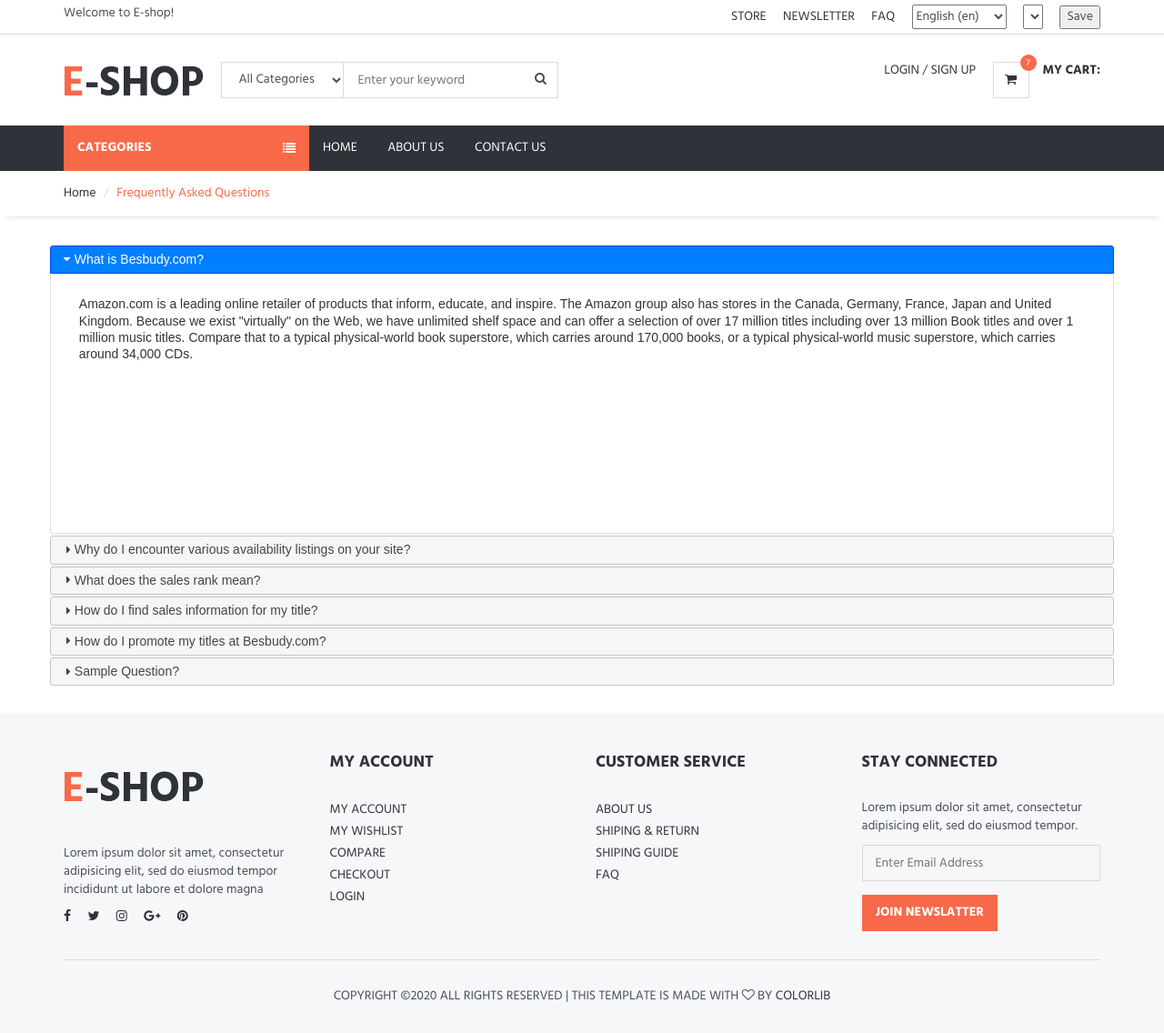
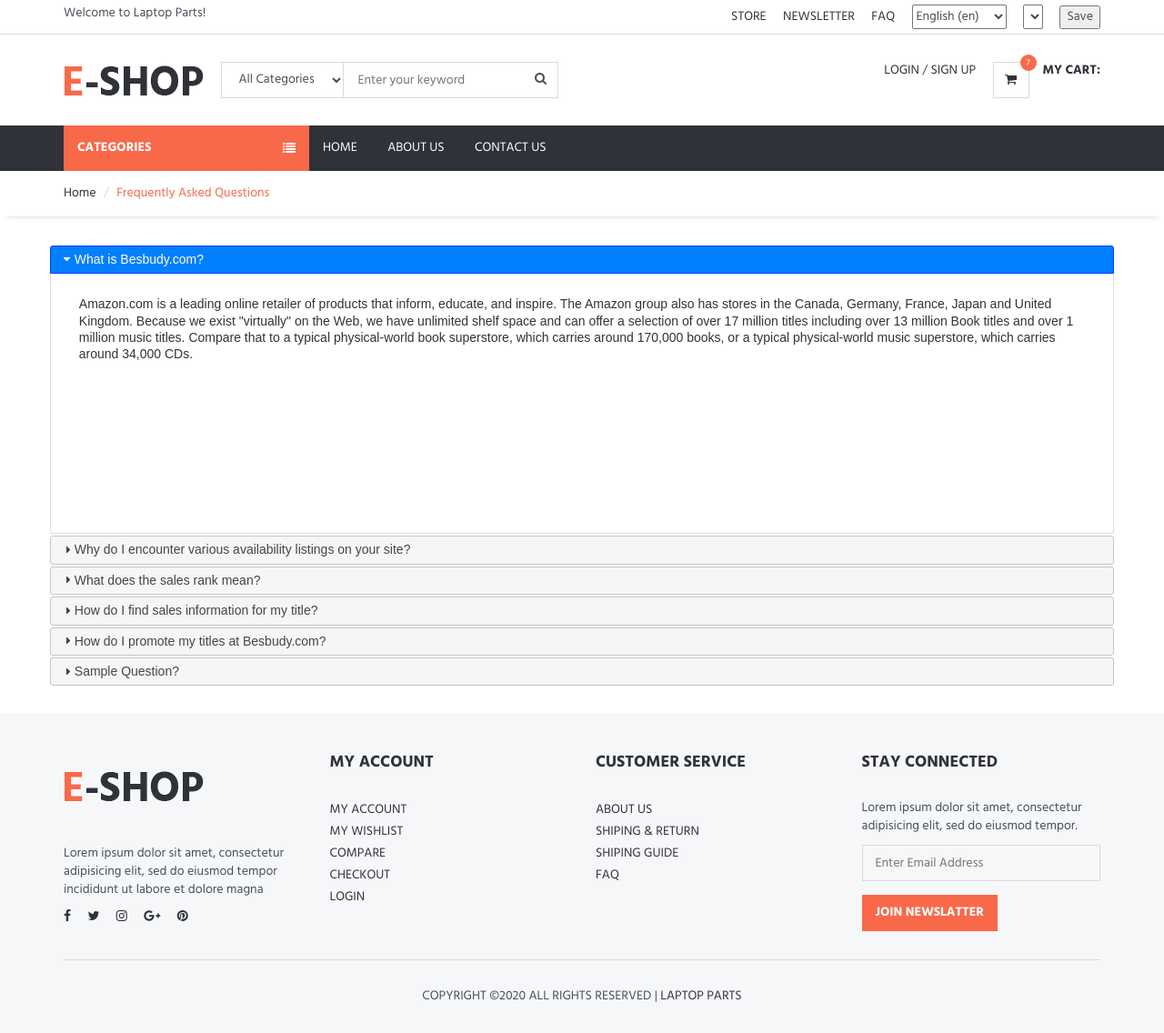
Before and after one commit to gilbert43/shop, a Django app: page /faq/ in a window 1280 px wide. Shown: the whole page at 91% size. Run offline with Django 3.2, Linux system fonts and the light colour scheme; data comes from the database, SQL or seed files in the repository; both versions use the stored data as it was after the commit; lists and menus that the app fills with data are empty; some libraries are stand-ins or nearby versions.

Commit message:
Updates commit

```diff
--- a/home/templates/footer.html
+++ b/home/templates/footer.html
@@ -85,7 +85,7 @@
 					<!-- footer copyright -->
 					<div class="footer-copyright">
 						<!-- Link back to Colorlib can't be removed. Template is licensed under CC BY 3.0. -->
-						Copyright &copy;<script>document.write(new Date().getFullYear());</script> All rights reserved | This template is made with <i class="fa fa-heart-o" aria-hidden="true"></i> by <a href="https://colorlib.com" target="_blank">Colorlib</a>
+						Copyright &copy;<script>document.write(new Date().getFullYear());</script> All rights reserved | <a href="https://laptopparts.co.ke" target="_blank">Laptop Parts</a>
 						<!-- Link back to Colorlib can't be removed. Template is licensed under CC BY 3.0. -->
 					</div>
 					<!-- /footer copyright -->
--- a/home/templates/header.html
+++ b/home/templates/header.html
@@ -6,7 +6,7 @@
     <div id="top-header">
         <div class="container">
             <div class="pull-left">
-                <span>{% trans "Welcome to E-shop!" %}</span>
+                <span>{% trans "Welcome to Laptop Parts!" %}</span>
                 {% if messages %}
                     {% for message in messages %}
                         <div class="alert alert-{{message.tags}}" role="alert">
--- a/home/templates/header2.html
+++ b/home/templates/header2.html
@@ -5,7 +5,7 @@
     <div id="top-header">
         <div class="container">
             <div class="pull-left">
-                <span>{% trans "Welcome to E-shop!" %}</span>
+                <span>{% trans "Welcome to Laptop Parts!" %}</span>
                 {% if messages %}
                     {% for message in messages %}
                         <div class="alert alert-{{message.tags}}" role="alert">
--- a/order/templates/Order_Completed.html
+++ b/order/templates/Order_Completed.html
@@ -1,6 +1,6 @@
 {% extends 'homebase.html' %}
 
-{% block title %} Order Complated {% endblock %}
+{% block title %} Order Completed {% endblock %}
 {% block description %} {{ setting.description }} {% endblock %}
 {% block keywords %} {{ setting.keywords }} {% endblock %}
 
@@ -33,7 +33,7 @@
                         <hr>
                         <h2>Dear  {{ user.first_name }} {{  user.last_name }}</h2>
                         <hr>
-                        <h3>Your order is completed</h3>
+                        <h3>Your order is completed and is ready to be dispatched</h3>
                         <h3>Order Code : {{ ordercode }}</h3>
                         <h3>Thank You</h3>
                         <hr>
```
Also changed, not shown: db.sqlite3, uploads/images/users/Mike_Rancko.jpg (added), uploads/images/users/vlcsnap-error740.png (added).
